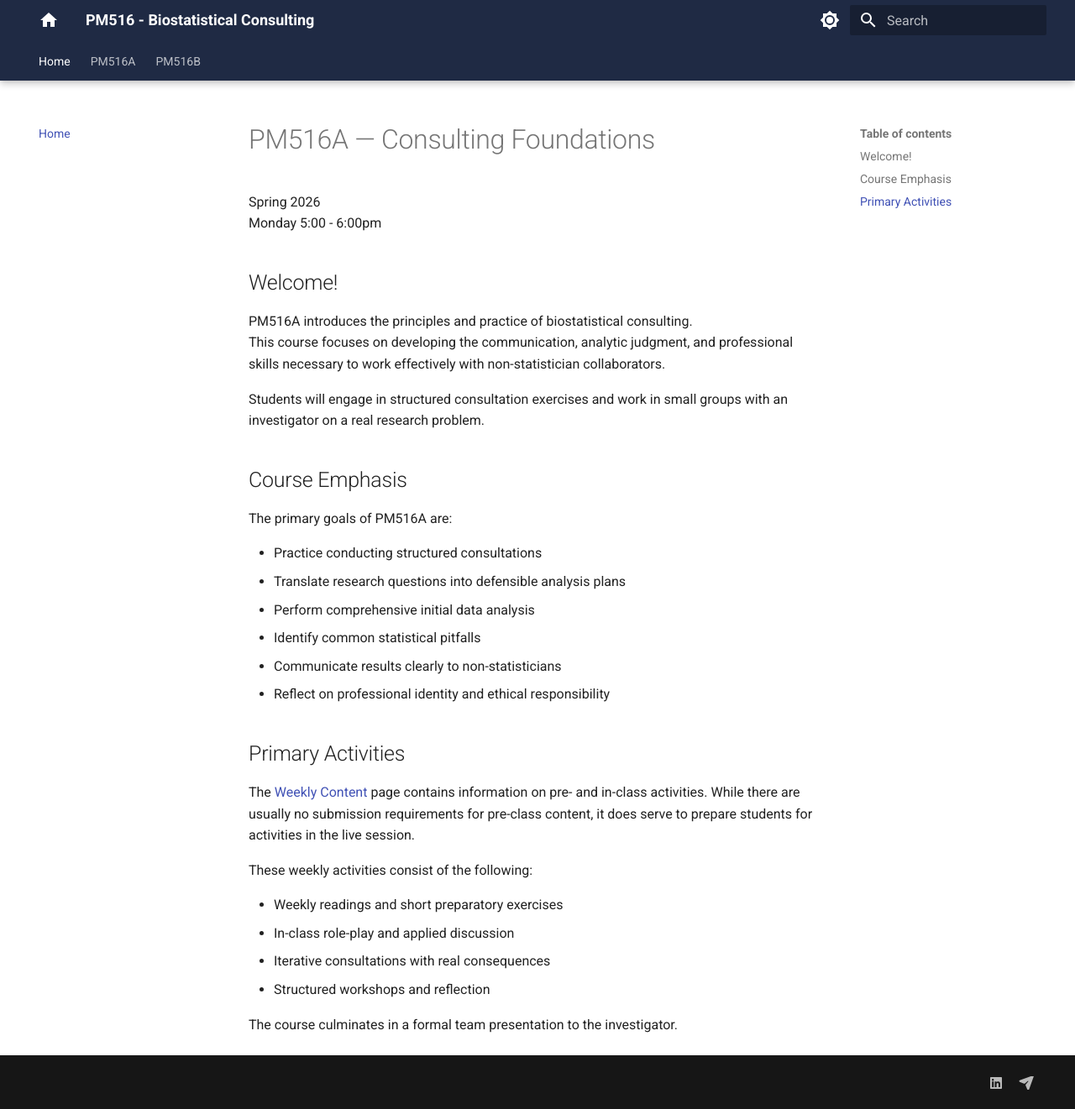
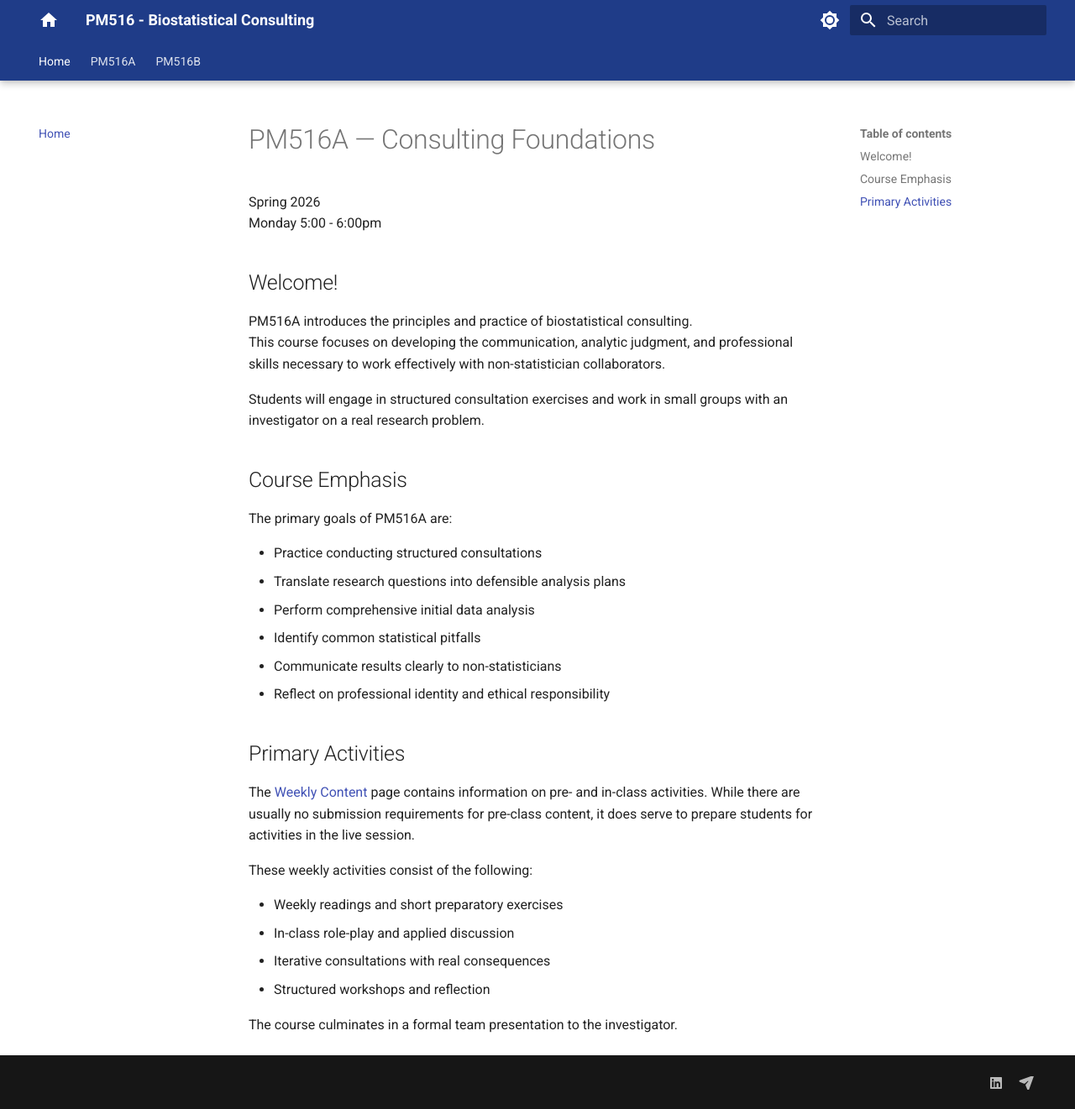
Before and after one commit to USCbiostats/PM516A, an MkDocs documentation site: the page built from docs/index.md, in a window 1280 px wide and 1321 px high. Shown: the whole window at 84% size. Built offline with MkDocs 1.6.1 and Material for MkDocs 9.7.7, drawn with Linux system fonts in a browser that asks for light colours; comment, search, counter and statistics services are not loaded.

Commit message:
Update section-colors.css

```diff
--- a/docs/css/section-colors.css
+++ b/docs/css/section-colors.css
@@ -1,7 +1,13 @@
 /* =========================================================
-   PM516 section header/tab colors (NO JS, robust to relative hrefs)
-   Uses active tab position in the tabs list.
+   PM516A: site-wide header + tabs color (all pages, all tabs)
    ========================================================= */
+
+/* Header + tabs background */
+.md-header,
+.md-header__inner,
+.md-tabs {
+  background-color: #1f3c88 !important;
+}
 
 /* Make header + tabs text white everywhere */
 .md-header, .md-header *,
@@ -9,28 +15,14 @@
   color: #fff !important;
 }
 
-/* HOME = first top-level tab */
-header.md-header:has(.md-tabs__list > .md-tabs__item:nth-child(1).md-tabs__item--active),
-header.md-header:has(.md-tabs__list > .md-tabs__item:nth-child(1).md-tabs__item--active) .md-header__inner,
-header.md-header:has(.md-tabs__list > .md-tabs__item:nth-child(1).md-tabs__item--active) .md-tabs {
-  background-color: #1f2a44 !important;
+/* Optional: make the active tab pop a bit */
+.md-tabs__link--active {
+  opacity: 1 !important;
+  font-weight: 600 !important;
 }
-
-/* PM516A = second top-level tab */
-header.md-header:has(.md-tabs__list > .md-tabs__item:nth-child(2).md-tabs__item.md-tabs__item--active),
-header.md-header:has(.md-tabs__list > .md-tabs__item:nth-child(2).md-tabs__item.md-tabs__item--active) .md-header__inner,
-header.md-header:has(.md-tabs__list > .md-tabs__item:nth-child(2).md-tabs__item.md-tabs__item--active) .md-tabs {
-  background-color: #1f3c88 !important;
+.md-tabs__link {
+  opacity: 0.85;
 }
-
-/* PM516B = third top-level tab */
-header.md-header:has(.md-tabs__list > .md-tabs__item:nth-child(3).md-tabs__item.md-tabs__item--active),
-header.md-header:has(.md-tabs__list > .md-tabs__item:nth-child(3).md-tabs__item.md-tabs__item--active) .md-header__inner,
-header.md-header:has(.md-tabs__list > .md-tabs__item:nth-child(3).md-tabs__item.md-tabs__item--active) .md-tabs {
-  background-color: #4b2e83 !important;
+.md-tabs__link:hover {
+  opacity: 1;
 }
-
-/* Optional: active link tints */
-header.md-header:has(.md-tabs__list > .md-tabs__item:nth-child(1).md-tabs__item--active) .md-tabs__link--active { color: #c5cae9 !important; }
-header.md-header:has(.md-tabs__list > .md-tabs__item:nth-child(2).md-tabs__item--active) .md-tabs__link--active { color: #cbd7f7 !important; }
-header.md-header:has(.md-tabs__list > .md-tabs__item:nth-child(3).md-tabs__item--active) .md-tabs__link--active { color: #d7cfe8 !important; }
```
